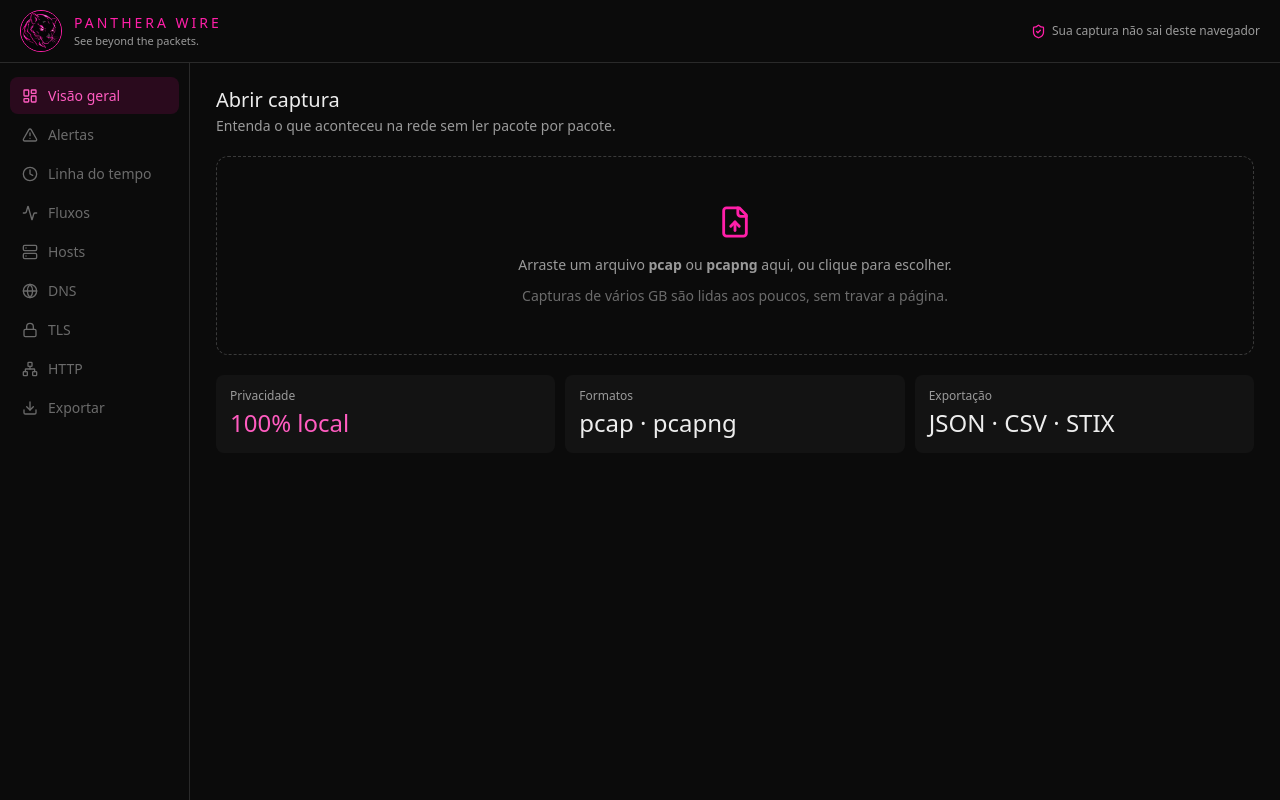
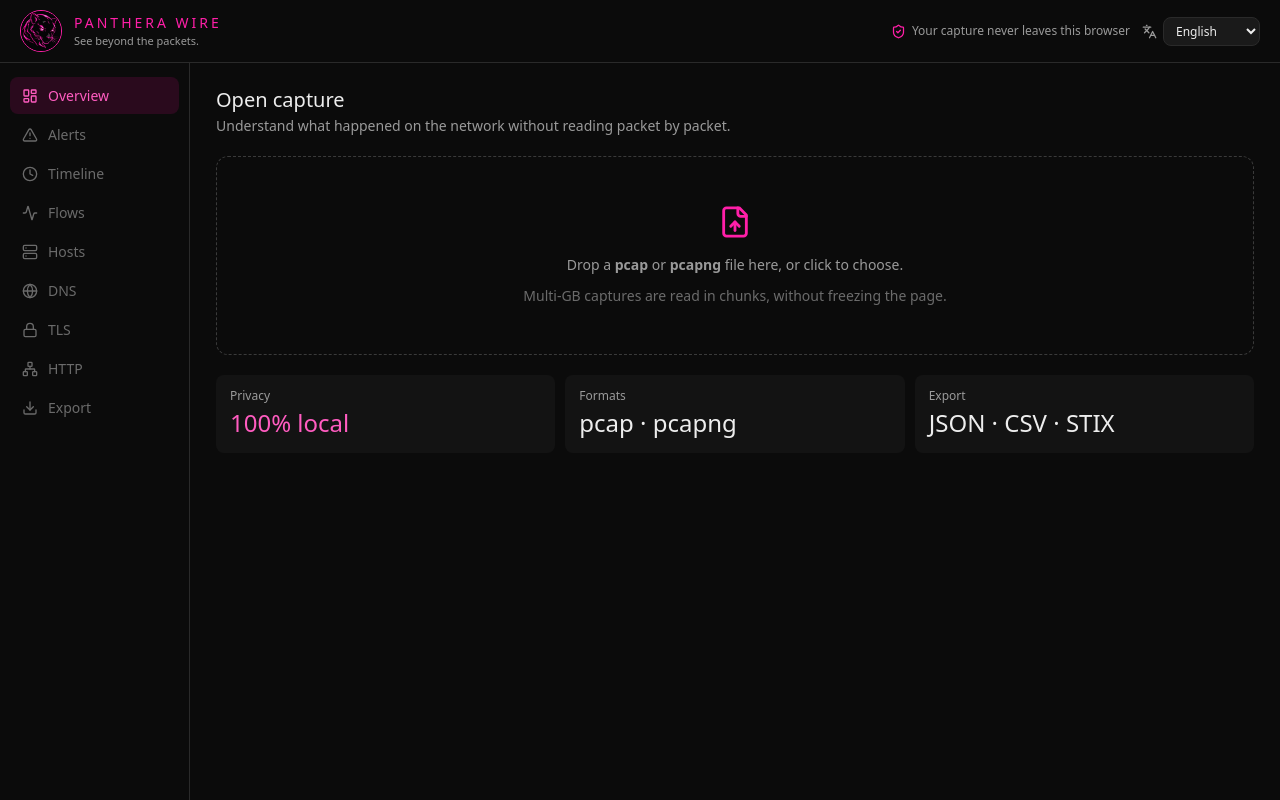
Before and after one commit to marianabsctba/Panthera_Wire, a React (Vite) app in the folder web/: page / in a window 1280 px wide. Built offline with nearby package versions, Linux system fonts and the light colour scheme.

Commit message:
feat(web): interface em português, inglês e espanhol
Dicionários por idioma com o mesmo formato, seletor no topo e escolha
salva no navegador. Sem escolha salva, usa o idioma do navegador.

```diff
--- a/web/src/App.tsx
+++ b/web/src/App.tsx
@@ -1,20 +1,22 @@
-import { useRef, useState, type DragEvent } from "react";
+import { useEffect, useRef, useState, type DragEvent } from "react";
 import {
-  Activity, AlertTriangle, Clock, Download, FileUp, Globe, LayoutDashboard, Lock, Network, Server, ShieldCheck,
+  Activity, AlertTriangle, Clock, Download, FileUp, Globe, Languages, LayoutDashboard, Lock, Network, Server,
+  ShieldCheck,
 } from "lucide-react";
+import { ContextoIdioma, IDIOMAS, TEXTOS, idiomaInicial, salvarIdioma, type Idioma, type Textos } from "./idiomas";
 
 const LOGO = `${import.meta.env.BASE_URL}pantera.webp`;
 
-const MENU = [
-  { rotulo: "Visão geral", icone: LayoutDashboard },
-  { rotulo: "Alertas", icone: AlertTriangle },
-  { rotulo: "Linha do tempo", icone: Clock },
-  { rotulo: "Fluxos", icone: Activity },
-  { rotulo: "Hosts", icone: Server },
-  { rotulo: "DNS", icone: Globe },
-  { rotulo: "TLS", icone: Lock },
-  { rotulo: "HTTP", icone: Network },
-  { rotulo: "Exportar", icone: Download },
+const MENU: { chave: keyof Textos["menu"]; icone: typeof Activity }[] = [
+  { chave: "visaoGeral", icone: LayoutDashboard },
+  { chave: "alertas", icone: AlertTriangle },
+  { chave: "linhaDoTempo", icone: Clock },
+  { chave: "fluxos", icone: Activity },
+  { chave: "hosts", icone: Server },
+  { chave: "dns", icone: Globe },
+  { chave: "tls", icone: Lock },
+  { chave: "http", icone: Network },
+  { chave: "exportar", icone: Download },
 ];
 
 function tamanho(bytes: number): string {
@@ -26,9 +28,13 @@ function tamanho(bytes: number): string {
 }
 
 export default function App() {
+  const [idioma, setIdioma] = useState<Idioma>(idiomaInicial);
   const [arquivo, setArquivo] = useState<File | null>(null);
   const [arrastando, setArrastando] = useState(false);
   const seletor = useRef<HTMLInputElement>(null);
+  const t = TEXTOS[idioma];
+
+  useEffect(() => salvarIdioma(idioma), [idioma]);
 
   function soltar(e: DragEvent) {
     e.preventDefault();
@@ -38,6 +44,7 @@ export default function App() {
   }
 
   return (
+    <ContextoIdioma.Provider value={t}>
       <div className="app">
         <header className="topo">
           <a href={import.meta.env.BASE_URL} className="marca">
@@ -48,15 +55,21 @@ export default function App() {
             </div>
           </a>
           <span className="topo-privacidade">
-          <ShieldCheck size={15} /> Sua captura não sai deste navegador
+            <ShieldCheck size={15} /> {t.privacidadeTopo}
           </span>
+          <label className="seletor-idioma" title={t.idioma}>
+            <Languages size={15} />
+            <select aria-label={t.idioma} value={idioma} onChange={(e) => setIdioma(e.target.value as Idioma)}>
+              {IDIOMAS.map(({ codigo, nome }) => <option key={codigo} value={codigo}>{nome}</option>)}
+            </select>
+          </label>
         </header>
 
         <div className="corpo">
           <nav className="menu">
-          {MENU.map(({ rotulo, icone: Icone }, i) => (
-            <a key={rotulo} className={i === 0 ? "active" : arquivo ? "" : "desativado"}>
-              <Icone size={16} /> {rotulo}
+            {MENU.map(({ chave, icone: Icone }, i) => (
+              <a key={chave} className={i === 0 ? "active" : arquivo ? "" : "desativado"}>
+                <Icone size={16} /> {t.menu[chave]}
               </a>
             ))}
           </nav>
@@ -64,8 +77,8 @@ export default function App() {
           <main className="conteudo">
             <div className="cabecalho">
               <div>
-              <h1>Abrir captura</h1>
-              <div className="suave">Entenda o que aconteceu na rede sem ler pacote por pacote.</div>
+                <h1>{t.abrirCaptura}</h1>
+                <div className="suave">{t.subtitulo}</div>
               </div>
             </div>
 
@@ -77,8 +90,8 @@ export default function App() {
               onDrop={soltar}
             >
               <FileUp size={34} />
-            <p>Arraste um arquivo <b>pcap</b> ou <b>pcapng</b> aqui, ou clique para escolher.</p>
-            <p className="fraco">Capturas de vários GB são lidas aos poucos, sem travar a página.</p>
+              <p>{t.arraste[0]}<b>pcap</b>{t.arraste[1]}<b>pcapng</b>{t.arraste[2]}</p>
+              <p className="fraco">{t.capturasGrandes}</p>
               <input
                 ref={seletor}
                 type="file"
@@ -92,26 +105,27 @@ export default function App() {
               <div className="bloco destaque-rosa">
                 <div className="mono">{arquivo.name}</div>
                 <div className="suave">{tamanho(arquivo.size)}</div>
-              <p className="fraco">A leitura de capturas chega na próxima versão.</p>
+                <p className="fraco">{t.emBreve}</p>
               </div>
             )}
 
             <div className="cartoes">
               <div className="cartao">
-              <div className="rotulo">Privacidade</div>
-              <div className="valor destaque">100% local</div>
+                <div className="rotulo">{t.cartaoPrivacidade}</div>
+                <div className="valor destaque">{t.valorPrivacidade}</div>
               </div>
               <div className="cartao">
-              <div className="rotulo">Formatos</div>
+                <div className="rotulo">{t.cartaoFormatos}</div>
                 <div className="valor">pcap · pcapng</div>
               </div>
               <div className="cartao">
-              <div className="rotulo">Exportação</div>
+                <div className="rotulo">{t.cartaoExportacao}</div>
                 <div className="valor">JSON · CSV · STIX</div>
               </div>
             </div>
           </main>
         </div>
       </div>
+    </ContextoIdioma.Provider>
   );
 }
--- a/web/src/estilos.css
+++ b/web/src/estilos.css
@@ -77,6 +77,8 @@ input:focus, select:focus, button:focus-visible { outline: 1px solid var(--rosa)
 .marca .lema { font-size: 11px; color: var(--texto-2); }
 .topo-privacidade { margin-left: auto; display: inline-flex; align-items: center; gap: 6px; font-size: 12px; color: var(--texto-2); }
 .topo-privacidade svg { color: var(--rosa); }
+.seletor-idioma { display: inline-flex; align-items: center; gap: 6px; color: var(--texto-2); }
+.seletor-idioma select { padding: 4px 8px; font-size: 12px; }
 
 .corpo { display: grid; grid-template-columns: 190px minmax(0, 1fr); min-height: 0; }
 .menu { border-right: 1px solid var(--borda); padding: 14px 10px; display: flex; flex-direction: column; gap: 2px; }
@@ -134,5 +136,6 @@ tr.clicavel:hover td { background: var(--painel); }
   .corpo { grid-template-columns: 1fr; }
   .menu { flex-direction: row; overflow-x: auto; border-right: 0; border-bottom: 1px solid var(--borda); }
   .marca .lema, .topo-privacidade { display: none; }
+  .seletor-idioma { margin-left: auto; }
   .conteudo { padding: 16px; }
 }
--- /dev/null
+++ b/web/src/idiomas.ts
@@ -0,0 +1,108 @@
+import { createContext, useContext } from "react";
+
+export type Idioma = "pt" | "en" | "es";
+
+export const IDIOMAS: { codigo: Idioma; nome: string }[] = [
+  { codigo: "pt", nome: "Português" },
+  { codigo: "en", nome: "English" },
+  { codigo: "es", nome: "Español" },
+];
+
+const pt = {
+  privacidadeTopo: "Sua captura não sai deste navegador",
+  idioma: "Idioma",
+  menu: {
+    visaoGeral: "Visão geral",
+    alertas: "Alertas",
+    linhaDoTempo: "Linha do tempo",
+    fluxos: "Fluxos",
+    hosts: "Hosts",
+    dns: "DNS",
+    tls: "TLS",
+    http: "HTTP",
+    exportar: "Exportar",
+  },
+  abrirCaptura: "Abrir captura",
+  subtitulo: "Entenda o que aconteceu na rede sem ler pacote por pacote.",
+  arraste: ["Arraste um arquivo ", " ou ", " aqui, ou clique para escolher."],
+  capturasGrandes: "Capturas de vários GB são lidas aos poucos, sem travar a página.",
+  emBreve: "A leitura de capturas chega na próxima versão.",
+  cartaoPrivacidade: "Privacidade",
+  valorPrivacidade: "100% local",
+  cartaoFormatos: "Formatos",
+  cartaoExportacao: "Exportação",
+};
+
+export type Textos = typeof pt;
+
+const en: Textos = {
+  privacidadeTopo: "Your capture never leaves this browser",
+  idioma: "Language",
+  menu: {
+    visaoGeral: "Overview",
+    alertas: "Alerts",
+    linhaDoTempo: "Timeline",
+    fluxos: "Flows",
+    hosts: "Hosts",
+    dns: "DNS",
+    tls: "TLS",
+    http: "HTTP",
+    exportar: "Export",
+  },
+  abrirCaptura: "Open capture",
+  subtitulo: "Understand what happened on the network without reading packet by packet.",
+  arraste: ["Drop a ", " or ", " file here, or click to choose."],
+  capturasGrandes: "Multi-GB captures are read in chunks, without freezing the page.",
+  emBreve: "Capture reading arrives in the next version.",
+  cartaoPrivacidade: "Privacy",
+  valorPrivacidade: "100% local",
+  cartaoFormatos: "Formats",
+  cartaoExportacao: "Export",
+};
+
+const es: Textos = {
+  privacidadeTopo: "Tu captura no sale de este navegador",
+  idioma: "Idioma",
+  menu: {
+    visaoGeral: "Resumen",
+    alertas: "Alertas",
+    linhaDoTempo: "Línea de tiempo",
+    fluxos: "Flujos",
+    hosts: "Hosts",
+    dns: "DNS",
+    tls: "TLS",
+    http: "HTTP",
+    exportar: "Exportar",
+  },
+  abrirCaptura: "Abrir captura",
+  subtitulo: "Entiende lo que pasó en la red sin leer paquete por paquete.",
+  arraste: ["Arrastra un archivo ", " o ", " aquí, o haz clic para elegir."],
+  capturasGrandes: "Las capturas de varios GB se leen por partes, sin congelar la página.",
+  emBreve: "La lectura de capturas llega en la próxima versión.",
+  cartaoPrivacidade: "Privacidad",
+  valorPrivacidade: "100% local",
+  cartaoFormatos: "Formatos",
+  cartaoExportacao: "Exportación",
+};
+
+export const TEXTOS: Record<Idioma, Textos> = { pt, en, es };
+
+const CHAVE = "panthera-wire.idioma";
+
+/** Idioma salvo pela pessoa; senão o do navegador; senão inglês. */
+export function idiomaInicial(): Idioma {
+  try {
+    const salvo = localStorage.getItem(CHAVE);
+    if (salvo === "pt" || salvo === "en" || salvo === "es") return salvo;
+  } catch { /* armazenamento bloqueado */ }
+  const prefixo = navigator.language.slice(0, 2).toLowerCase();
+  return prefixo === "pt" || prefixo === "es" ? prefixo : "en";
+}
+
+export function salvarIdioma(idioma: Idioma) {
+  try { localStorage.setItem(CHAVE, idioma); } catch { /* armazenamento bloqueado */ }
+  document.documentElement.lang = idioma === "pt" ? "pt-BR" : idioma;
+}
+
+export const ContextoIdioma = createContext<Textos>(pt);
+export const useTextos = () => useContext(ContextoIdioma);
```
Also changed, not shown: 2 other files (tests, documents, lock files or other folders). Lines whose indentation alone changed are shown as unchanged.
